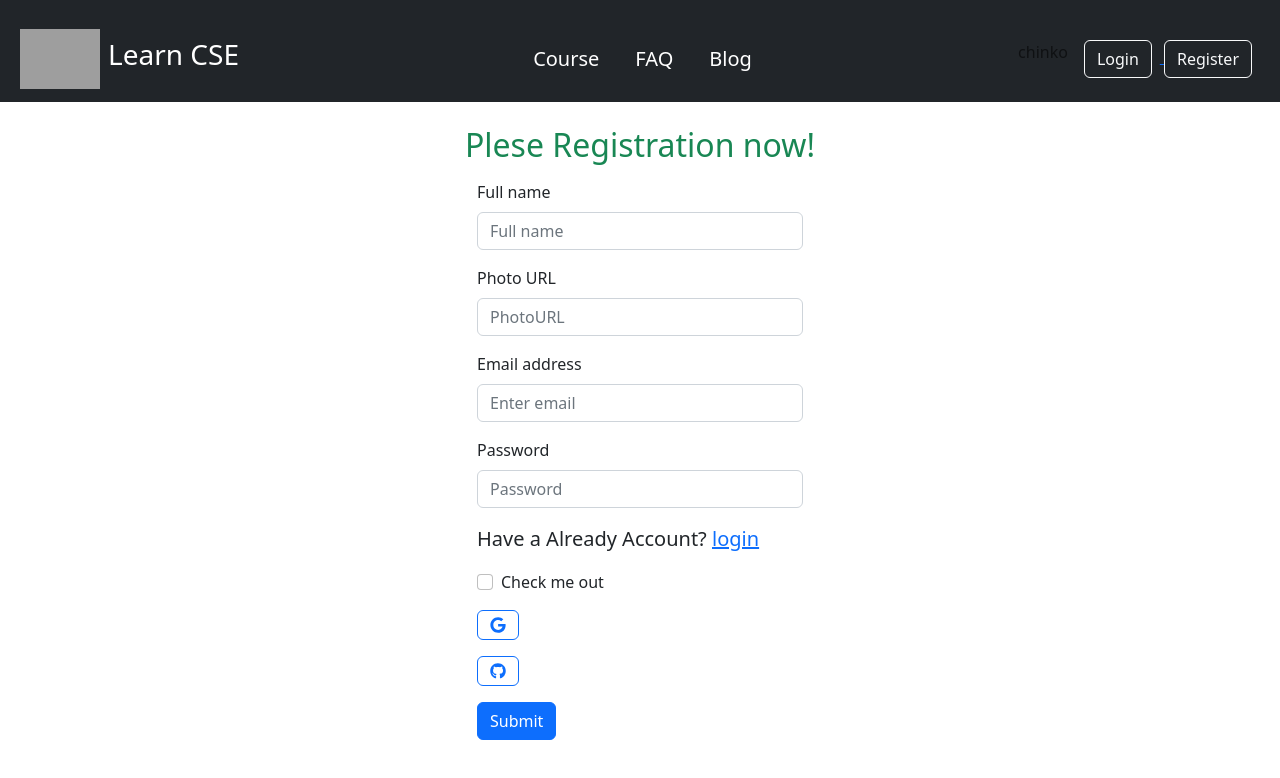
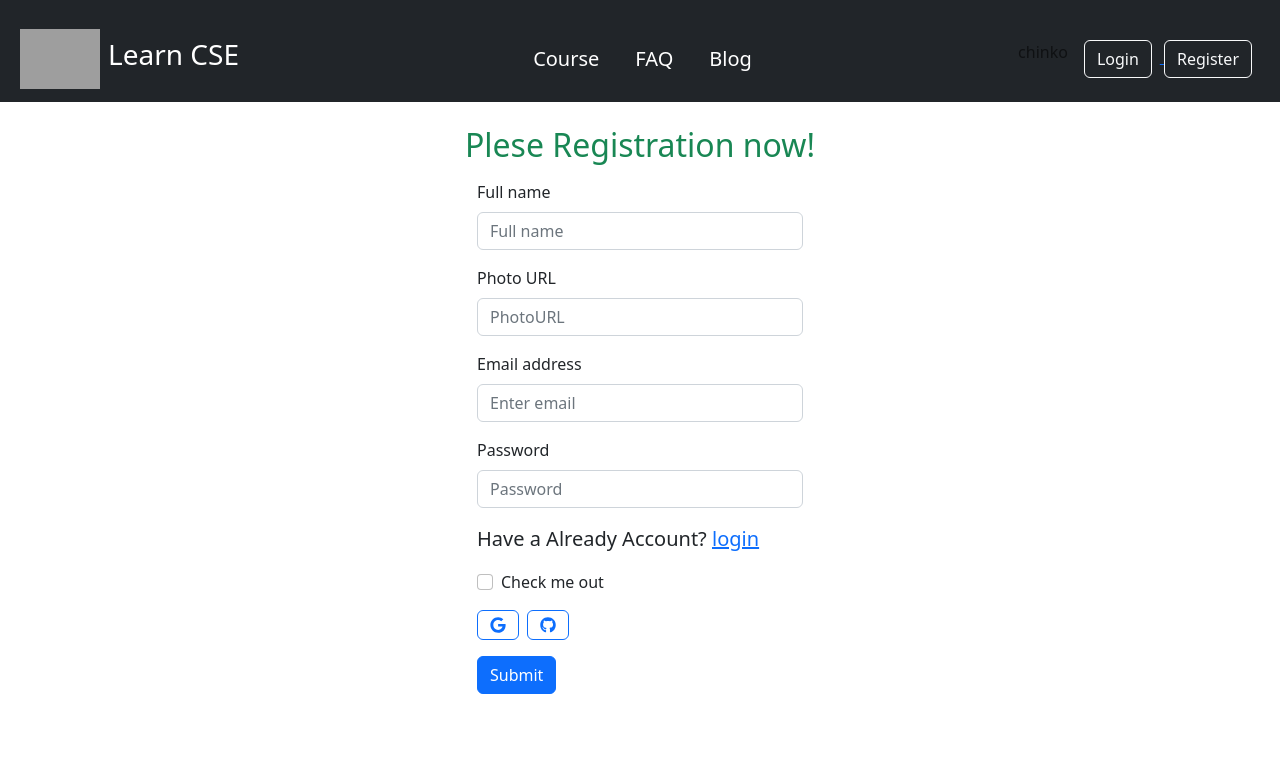
Before and after one commit to ayakub/Quick-Solution--IT-Client-, a React (Create React App) app: page /register in a window 1280 px wide. Shown: the top 778 px of the page. Built offline with nearby package versions, Linux system fonts and the light colour scheme; grey boxes are pictures that could not be loaded.

Commit message:
added git login

```diff
--- a/src/Contex/AuthProvidor.js
+++ b/src/Contex/AuthProvidor.js
@@ -1,7 +1,7 @@
 import React from 'react';
 import { createContext } from 'react';
 import app from '../Firebase/firebase.config';
-import { createUserWithEmailAndPassword, getAuth, signInWithEmailAndPassword, signInWithPopup } from 'firebase/auth'
+import { createUserWithEmailAndPassword, getAuth, signInWithEmailAndPassword, signInWithPopup, signInWithRedirect } from 'firebase/auth'
 
 
 export const AuthContex = createContext()
@@ -18,6 +18,9 @@ const AuthProvidor = ({ children }) => {
     const githubSignIn = (providor) => {
         return signInWithPopup(Auth, providor)
     }
+    const loginWithGoogle = (providor) => {
+        return signInWithRedirect(Auth, providor);
+    }
 
     const createUser = (email, password) => {
         return createUserWithEmailAndPassword(Auth, email, password)
@@ -29,7 +32,15 @@ const AuthProvidor = ({ children }) => {
 
 
 
-    const authInfo = { user, createUser, signIn, googleSignIn, githubSignIn }
+
+    const authInfo = {
+        user,
+        createUser,
+        signIn,
+        googleSignIn,
+        githubSignIn,
+        loginWithGoogle
+    }
     return (
         <AuthContex.Provider value={authInfo}>
             {children}
--- a/src/Pages/Login/Login/Login.js
+++ b/src/Pages/Login/Login/Login.js
@@ -4,9 +4,14 @@ import { Form } from 'react-bootstrap';
 import { Link } from "react-router-dom";
 import { useContext } from "react";
 import { AuthContex } from "../../../Contex/AuthProvidor";
+import { getAuth, getRedirectResult, GithubAuthProvider, GoogleAuthProvider } from "firebase/auth";
+import { FaGithub, FaGoogle } from "react-icons/fa";
+import app from "../../../Firebase/firebase.config";
+
 
 const Login = () => {
-    const { signIn } = useContext(AuthContex)
+    const { signIn, } = useContext(AuthContex);
+
 
     const handleSubmit = (event) => {
         event.preventDefault();
@@ -24,6 +29,7 @@ const Login = () => {
             })
 
     }
+
     return (
         <div className='mt-5 container mx-auto' style={{
             width: '350px'
--- a/src/Pages/Login/Register/Register.js
+++ b/src/Pages/Login/Register/Register.js
@@ -5,7 +5,6 @@ import { Button, Form } from 'react-bootstrap';
 import { Link } from 'react-router-dom';
 import { AuthContex } from '../../../Contex/AuthProvidor';
 import { FaGithub, FaGoogle } from "react-icons/fa";
-import { FirebaseError } from 'firebase/app';
 
 const Register = () => {
     const { createUser, googleSignIn, githubSignIn } = useContext(AuthContex);
@@ -79,8 +78,10 @@ const Register = () => {
                 <Form.Group className="mb-3" controlId="formBasicCheckbox">
                     <Form.Check type="checkbox" label="Check me out" />
                 </Form.Group>
-                <Button onClick={handleGoogleSign} variant="outline-primary" className='d-flex justify-content-center mb-3'><FaGoogle ></FaGoogle></Button>
-                <Button onClick={handleGitHubSignIn} variant="outline-primary" className='d-flex justify-content-center mb-3'><FaGithub></FaGithub></Button>
+                <div className='d-flex'>
+                    <Button onClick={handleGoogleSign} variant="outline-primary" className='d-flex justify-content-center mb-3'><FaGoogle ></FaGoogle></Button>
+                    <Button onClick={handleGitHubSignIn} variant="outline-primary" className='d-flex justify-content-center mb-3 ms-2'><FaGithub></FaGithub></Button>
+                </div>
                 <Button variant="primary" type="submit">
                     Submit
                 </Button>
--- a/src/Router/Router/Router.js
+++ b/src/Router/Router/Router.js
@@ -9,7 +9,11 @@ import FAQ from "../../Pages/Shared/FAQ/FAQ";
 export const router = createBrowserRouter([
     {
         path: '/', element: <Main></Main>, children: [
-            { path: '/', element: <Courses></Courses> },
+            {
+                path: '/',
+                element: <Courses></Courses>,
+                loader: () => fetch('http://localhost:5000/course')
+            },
             { path: '/faq', element: <FAQ></FAQ> },
             { path: '/blog', element: <Blog></Blog> },
             { path: 'register', element: <Register></Register> },
```
